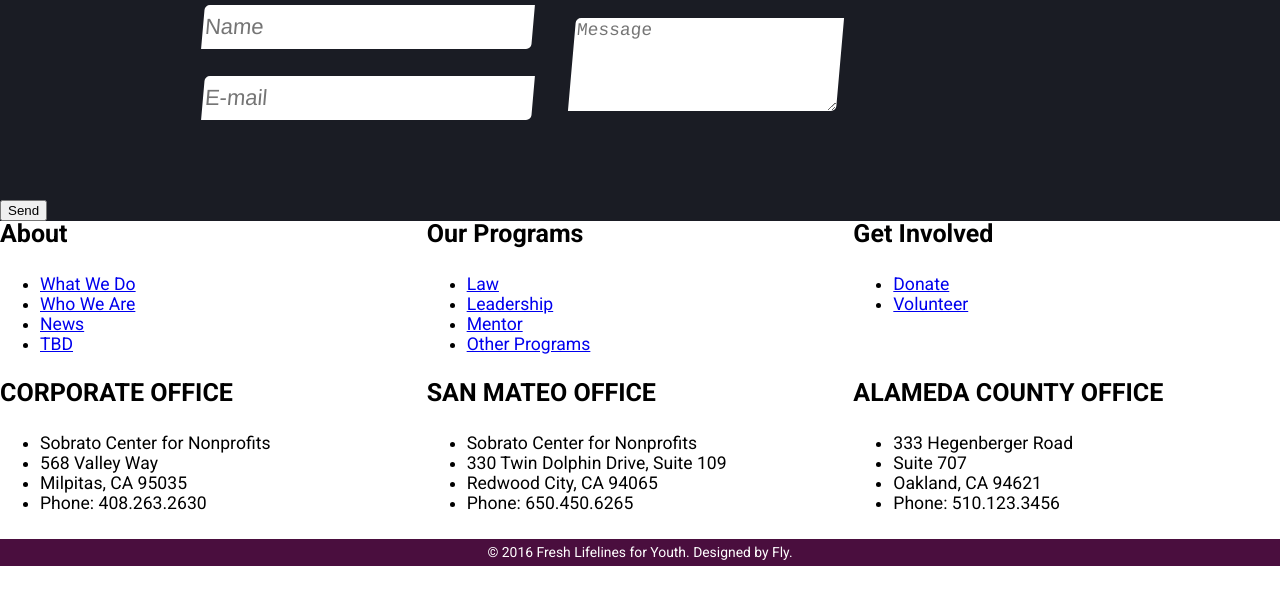
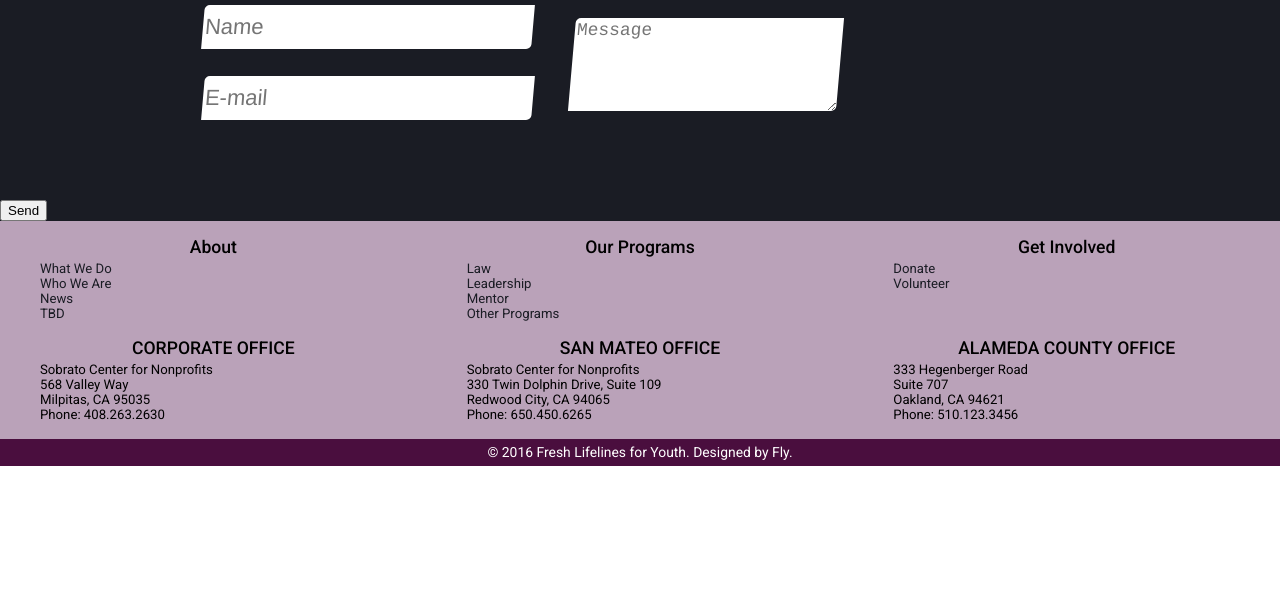
Before and after one commit to rajaaalsubairi/fly-program, a Jekyll site: the page built from index.html, in a window 1280 px wide. Shown: the part 871-1463 px from the top of the page. Built offline with Jekyll 4.4.1, drawn with Linux system fonts in a browser that asks for light colours; some web fonts are replaced; a style sheet for code colours, icons or effects is not loaded; after the commit the page ends 1363 px from its top, so only the background shows below that.

Commit message:
refactor(scss): add footer nav scss

```diff
--- a/css/style.css
+++ b/css/style.css
@@ -941,6 +941,34 @@ textarea {
   position: relative;
 }
 
+.b-nav {
+  background-color: #BAA2B9;
+  padding-top: 1em;
+}
+
+.b-nav h3 {
+  margin-bottom: .25em;
+  text-align: center;
+  font-weight: 500;
+  font-size: 1em;
+}
+
+.b-nav ul {
+  margin-bottom: 1em;
+}
+
+.b-nav li {
+  list-style: none;
+  text-align: left;
+  margin: 0 auto;
+  font-size: .75em;
+}
+
+.b-nav a {
+  text-decoration: none;
+  color: #1A1C24;
+}
+
 .copyright {
   background: #4A0E3E;
 }
```
Also changed, not shown: scss/components/_main.scss (+24 -0 lines).
